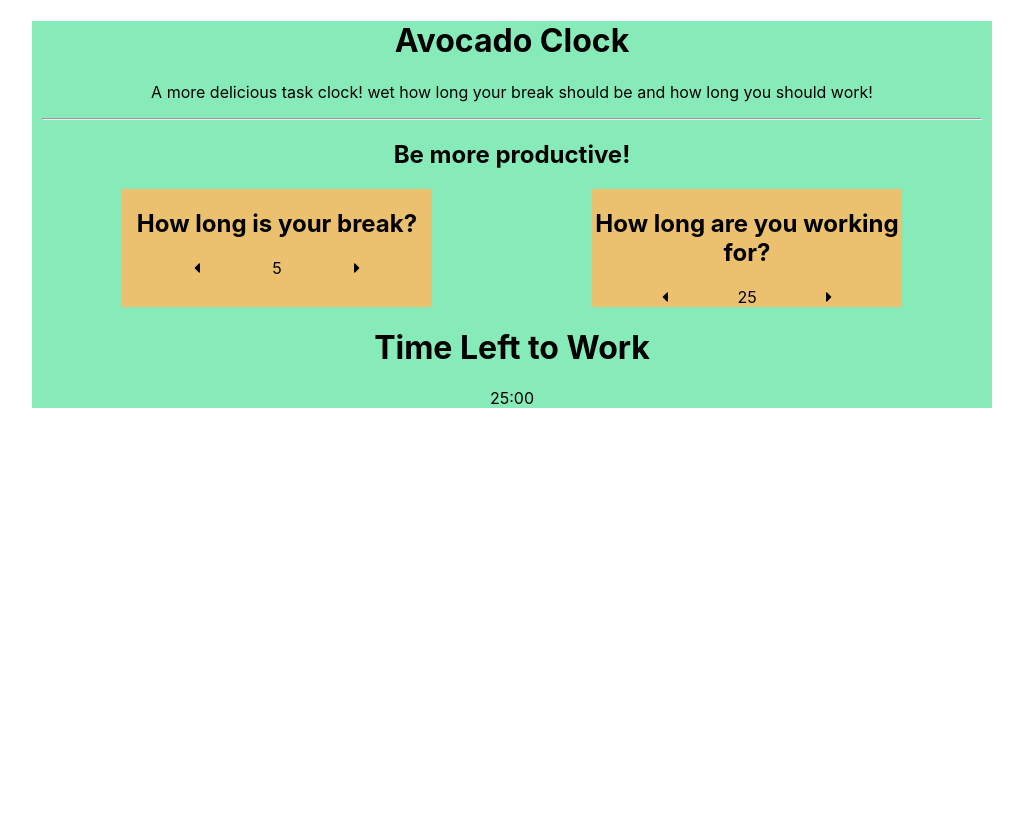
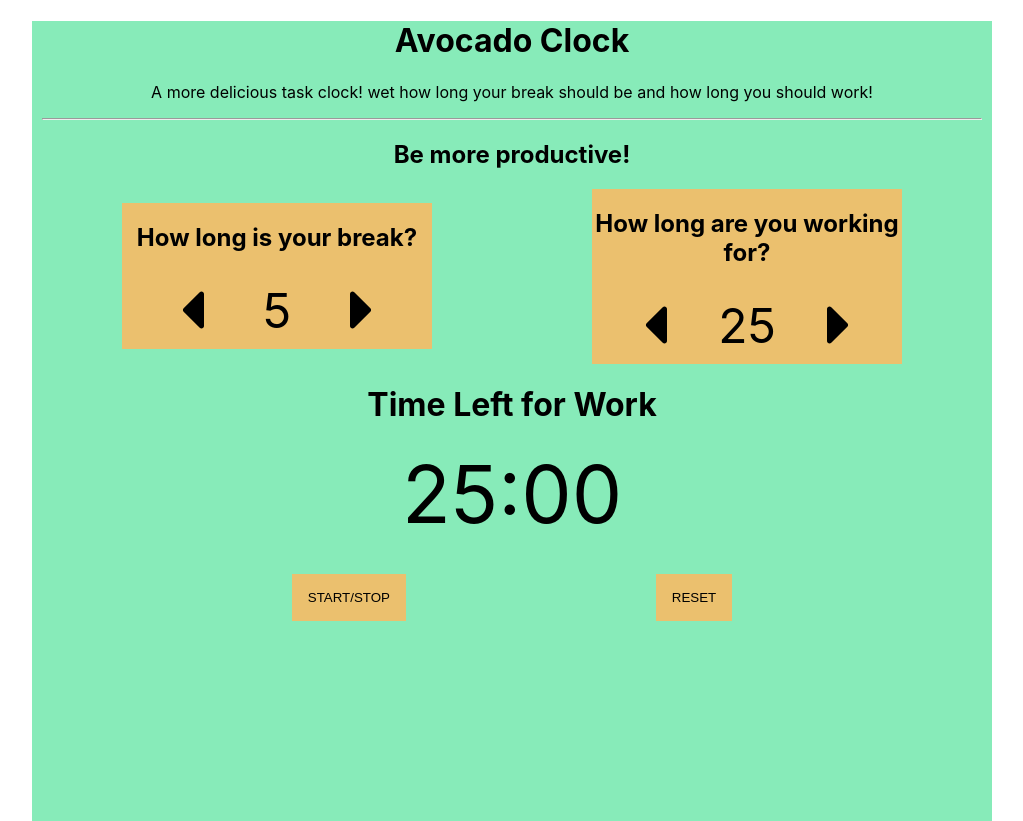
Before and after one commit to UncannyValle/Avocado-Clock, a React (Create React App) app: page / in a window 1280 px wide. Shown: the whole page, without its empty margins (128-1151 px from the left). Before the commit the page ends 800 px from the top, so only its background shows below. Built offline with nearby package versions, Linux system fonts and the light colour scheme.

Commit message:
now just need to make the timer

```diff
--- a/src/App.css
+++ b/src/App.css
@@ -4,17 +4,57 @@
   max-width: 940px;
   margin: 0 auto;
   padding: 0 10px;
+  height: 100vh;
 }
-#times{
+#times {
   display: flex;
+  align-items: center;
 }
 .parameter {
   width: 33%;
   text-align: center;
   margin: 0 auto;
-  background-color: #EBC06E;
+  background-color: #ebc06e;
+}
+#break-increment,
+#break-decrement,
+#session-increment,
+#session-decrement {
+  font-size: 4rem;
+  transition: 0.2s;
+}
+#break-increment:hover,
+#break-decrement:hover,
+#session-increment:hover,
+#session-decrement:hover {
+  color: #9e8452;
+  cursor: pointer;
+}
+#session-length,
+#break-length {
+  font-size: 3rem;
 }
 .picker {
   display: flex;
   justify-content: space-evenly;
+  align-items: center;
 }
+#time-left {
+  font-size: 5rem;
+}
+#buttons {
+  display: flex;
+  justify-content: space-evenly;
+  margin: 2rem 0;
+}
+button {
+  padding: 1rem;
+  background-color: #ebc06e;
+  border: none;
+  transition: 0.3s;
+}
+button:hover {
+  background-color: #4a9e74;
+  color: white;
+  cursor: pointer;
+}
--- a/src/App.js
+++ b/src/App.js
@@ -2,13 +2,41 @@ import React, { useState } from "react";
 import "./App.css";
 import Parameter from "./components/parameter";
 import Timer from "./components/timer";
+import StartStop from "./components/startStop";
+import { Reset } from "./components/reset";
 
 const App = () => {
   //State
   const [breakie, setBreakie] = useState(5);
   const [minutes, setMinutes] = useState(25);
-  const [seconds,setSeconds] = useState("00");
-  const [version, setVersion] = useState('Time Left to Work')
+  const [seconds, setSeconds] = useState("00");
+  const [version, setVersion] = useState("Time Left for Work");
+
+  //buttons increase and decrease on click
+  const decreaseBreakie = () => {
+    if (breakie > 0) {
+      setBreakie(breakie - 1);
+    }
+  };
+  const increaseBreakie = () => {
+    if (breakie > 0) {
+      setBreakie(breakie + 1);
+    }
+  };
+  const decreaseMinutes = () => {
+    if (minutes > 0) {
+      setMinutes(minutes - 1);
+    }
+  };
+  const increaseMinutes = () => {
+    if (minutes > 0) {
+      setMinutes(minutes + 1);
+    }
+  };
+  const resetNow = () => {
+    setBreakie(5);
+    setMinutes(25);
+  };
 
   return (
     <div id="main-wrapper">
@@ -26,6 +54,8 @@ const App = () => {
           decrement="break-decrement"
           increment="break-increment"
           length="break-length"
+          clickLeft={decreaseBreakie}
+          clickRight={increaseBreakie}
         >
           {breakie}
         </Parameter>
@@ -35,6 +65,8 @@ const App = () => {
           decrement="session-decrement"
           increment="session-increment"
           length="session-length"
+          clickLeft={decreaseMinutes}
+          clickRight={increaseMinutes}
         >
           {minutes}
         </Parameter>
@@ -42,6 +74,10 @@ const App = () => {
       <Timer vers={version}>
         {minutes}:{seconds}
       </Timer>
+      <div id="buttons">
+        <StartStop />
+        <Reset clickHandler={resetNow} />
+      </div>
     </div>
   );
 };
--- a/src/components/parameter.js
+++ b/src/components/parameter.js
@@ -5,11 +5,11 @@ const Parameter = (props) => (
   <div className="parameter">
     <h2 id={props.label}> {props.title}</h2>
     <div className="picker">
-      <div id={props.decrement}>
+      <div id={props.decrement} onClick={props.clickLeft}>
         <FontAwesomeIcon icon={faCaretLeft} />
       </div>
       <div id={props.length}>{props.children}</div>
-      <div id={props.increment}>
+      <div id={props.increment} onClick={props.clickRight}>
         <FontAwesomeIcon icon={faCaretRight} />
       </div>
     </div>
--- /dev/null
+++ b/src/components/reset.js
@@ -0,0 +1,7 @@
+import React from "react";
+
+export const Reset = (props) => (
+  <button id="reset" onClick={props.clickHandler}>
+    RESET
+  </button>
+);
--- /dev/null
+++ b/src/components/startStop.js
@@ -0,0 +1,9 @@
+import React from "react";
+
+ const StartStop = (props) => (
+  <button id="start_stop" onClick={props.clickHandler}>
+    START/STOP
+  </button>
+);
+
+export default StartStop;
```
